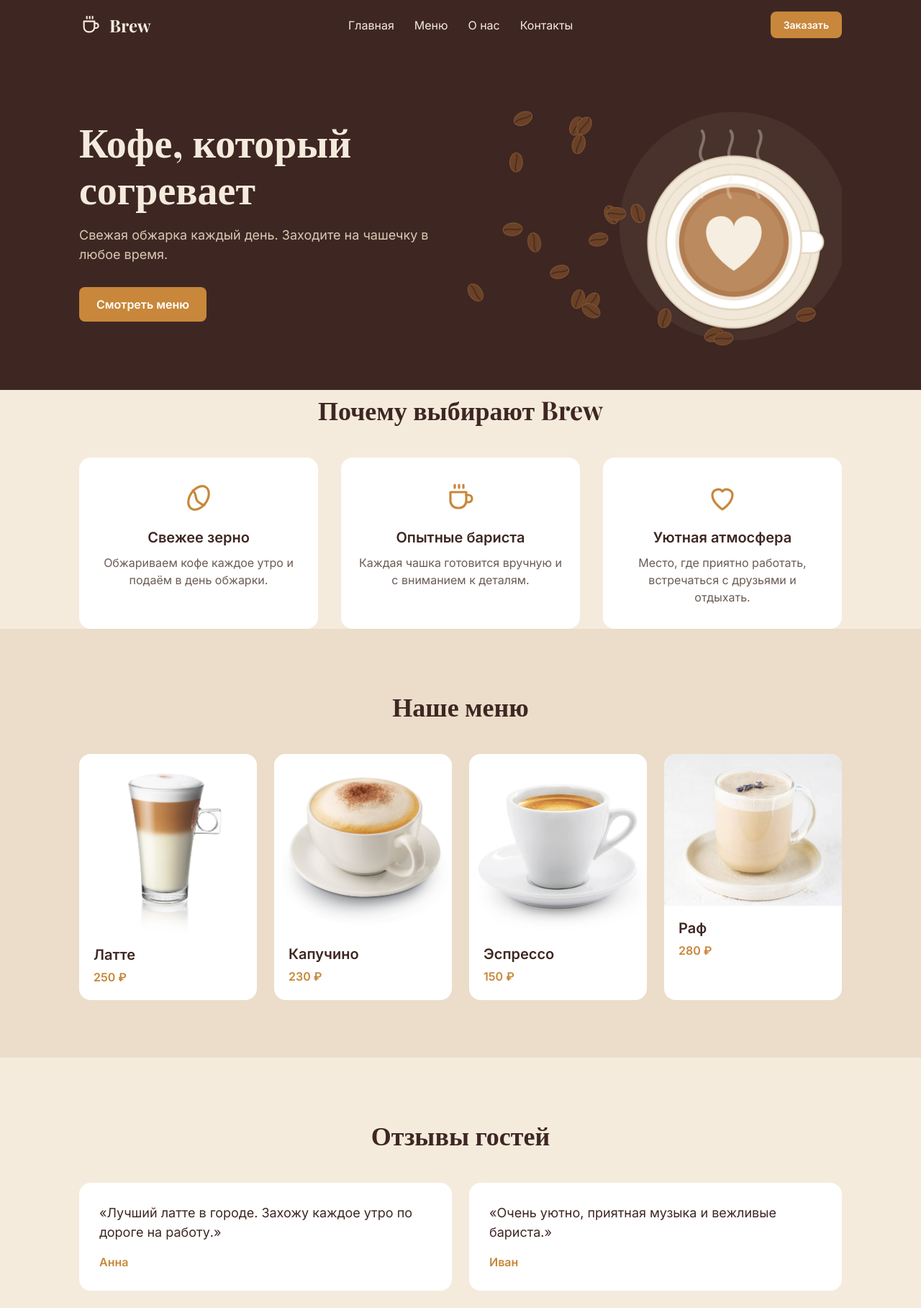
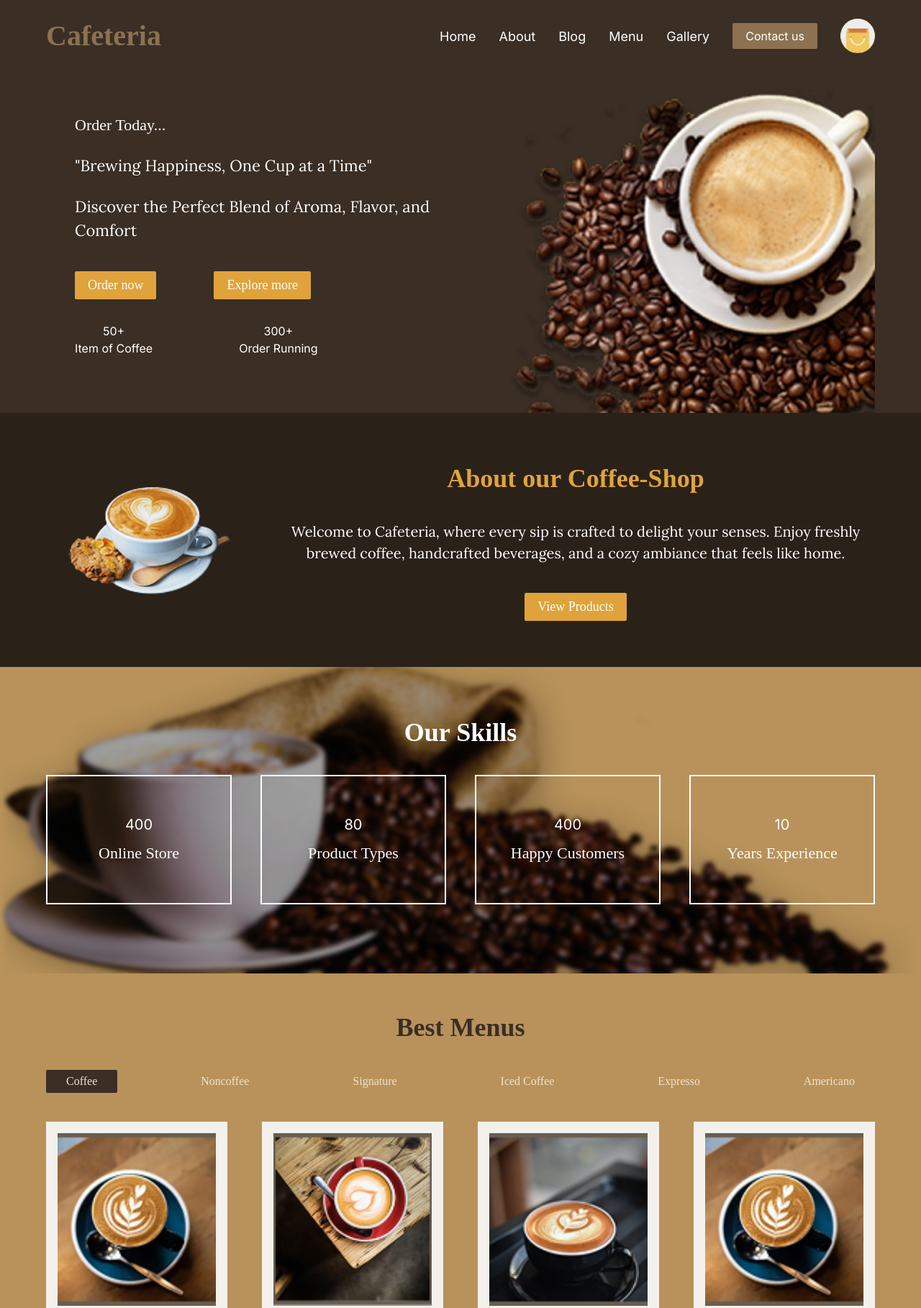
Before and after one commit to wilfreeez/lab-2, a plain HTML site: page index.html in a window 1280 px wide. Shown: the top 1818 px of the page at 72% size. Drawn offline with nearby package versions, Linux system fonts and the light colour scheme; a web font is replaced by a local one.

Commit message:
Add files via upload

```diff
--- a/css/style.css
+++ b/css/style.css
@@ -1,233 +1,335 @@
+/* ===== Переменные: цвета и шрифты из макета ===== */
 :root {
---color-dark: #3E2723;
---color-cream: #F5EBDD;
---color-accent: #C8873A;
+  --color-dark: #2A2119;
+  --color-dark-2: #3A2E25;
+  --color-gold: #E0A33B;
+  --color-gold-dark: #8C7251;
+  --color-sand: #B8925A;
+  --color-light: #FFFFFF;
+  --color-red: #7A1F1F;
+
+  --font-title: 'Inknut Antiqua', serif;
+  --font-text: 'Lora', serif;
+  --font-nav: 'Inter', sans-serif;
 }
 
 body {
-font-family: 'Inter', sans-serif;
-color: var(--color-dark);
-background: var(--color-cream);
+  font-family: var(--font-text);
+  color: var(--color-light);
+  background: var(--color-dark);
   line-height: 1.5;
 }
 
 .container {
-max-width: 1100px;
+  max-width: 1200px;
   margin: 0 auto;
-padding: 0 20px;
+  padding: 0 24px;
+}
+
+/* ===== Общие блоки ===== */
+.section-title {
+  font-family: var(--font-title);
+  font-size: 36px;
+  font-weight: 700;
+  text-align: center;
+  margin-bottom: 32px;
+  color: var(--color-dark-2);
+}
+
+.section-title--gold {
+  color: var(--color-gold);
+}
+
+.section-title--light {
+  color: var(--color-light);
 }
 
 .button {
   display: inline-block;
-padding: 12px 24px;
-background: var(--color-accent);
-color: #fff;
-border-radius: 8px;
-font-weight: 600;
+  padding: 6px 18px;
+  font-family: var(--font-title);
+  font-size: 18px;
+  color: var(--color-light);
+  background: var(--color-gold);
+  border-radius: 2px;
+  transition: opacity 0.2s;
+}
+
+.button:hover {
+  opacity: 0.85;
 }
 
 .button--small {
-padding: 8px 18px;
-font-size: 14px;
+  font-family: var(--font-nav);
+  font-size: 16px;
+  background: var(--color-gold-dark);
 }
 
-.header {
-background: var(--color-dark);
-color: var(--color-cream);
-padding: 16px 0;
+.button--red {
+  background: var(--color-red);
+  font-size: 16px;
 }
 
-.header__inner {
+/* ===== 1. Шапка ===== */
+.header {
+  background: var(--color-dark-2);
+  padding: 20px 0 0;
+}
+
+.header__top {
   display: flex;
   align-items: center;
-justify-content: space-between;
-gap: 24px;
+  gap: 32px;
 }
 
-.header__logo {
-display: flex;
-align-items: center;
-gap: 10px;
+.logo {
+  font-family: var(--font-title);
+  font-size: 40px;
+  font-weight: 700;
+  color: var(--color-gold-dark);
+  margin-right: auto;
 }
 
-.header__logo-text {
-font-family: 'Playfair Display', serif;
-font-size: 24px;
-font-weight: 700;
+.nav__list {
+  display: flex;
+  gap: 32px;
 }
 
-.menu {
-display: flex;
-gap: 28px;
+.nav__link {
+  font-family: var(--font-nav);
+  font-size: 18px;
 }
 
-.menu__link:hover {
-color: var(--color-accent);
+.nav__link:hover {
+  color: var(--color-gold);
 }
 
-.hero {
-    background: var(--color-dark);
-    color: var(--color-cream);
-    padding: 60px 0;
+.header__avatar {
+  width: 48px;
+  height: 48px;
+  border-radius: 50%;
+  background: var(--color-gold);
 }
 
-.hero__inner {
+/* Главный экран */
+.hero {
   display: flex;
   align-items: center;
   justify-content: space-between;
   gap: 40px;
+  padding-top: 40px;
 }
 
 .hero__content {
   flex: 1;
+  padding: 0 0 40px 40px;
 }
 
-.hero__title {
-    font-family: 'Playfair Display', serif;
-    font-size: 56px;
-    line-height: 1.15;
-    margin-bottom: 20px;
+.hero__subtitle,
+.hero__quote,
+.hero__text {
+  font-size: 22px;
+  margin-bottom: 24px;
 }
 
-.hero__text {
-    font-size: 18px;
-    color: #D9C9B3;
-    margin-bottom: 32px;
+.hero__subtitle {
+  font-family: var(--font-title);
+}
+
+.hero__buttons {
+  display: flex;
+  gap: 80px;
+  margin: 40px 0 32px;
+}
+
+.hero__stats {
+  display: flex;
+  gap: 120px;
+  font-family: var(--font-nav);
+  text-align: center;
+}
+
+.hero__number {
+  display: block;
 }
 
 .hero__img {
-    width: 50%;
+  width: 45%;
   height: auto;
+  align-self: flex-end;
 }
 
-.section-title {
-    font-family: 'Playfair Display', serif;
-    font-size: 36px;
+/* ===== 2. О кофейне ===== */
+.about {
+  background: var(--color-dark);
+  padding: 64px 0;
+}
+
+.about__inner {
+  display: flex;
+  align-items: center;
+  gap: 40px;
+}
+
+.about__img {
+  width: 280px;
+  height: auto;
+  flex-shrink: 0;
+}
+
+.about__content {
   text-align: center;
+}
+
+.about__text {
+  font-size: 20px;
   margin-bottom: 40px;
 }
 
-.features {
-    adding: 80px 0;
+/* ===== 3. Навыки ===== */
+.skills {
+  padding: 64px 0 96px;
+  background: var(--color-sand) url("../img/skills-bg.jpg") center / cover no-repeat;
 }
 
-.features__list {
+.skills__list {
   display: grid;
-    grid-template-columns: repeat(3, 1fr);
-    gap: 32px;
+  grid-template-columns: repeat(4, minmax(0, 1fr));
+  gap: 40px;
 }
 
-.features__item {
+.skills__item {
+  display: flex;
+  flex-direction: column;
+  align-items: center;
+  justify-content: center;
+  min-height: 180px;
+  padding: 16px;
+  border: 2px solid var(--color-light);
+  font-family: var(--font-title);
+  font-size: 22px;
   text-align: center;
-    padding: 32px 24px;
-    background: #fff;
-    border-radius: 16px;
 }
 
-.features__icon {
-margin: 0 auto 16px;
-}
-
-.features__title {
+.skills__number {
+  font-family: var(--font-nav);
   font-size: 20px;
   margin-bottom: 8px;
 }
 
-.features__text {
-    color: #6B5B53;
+/* ===== 4. Меню ===== */
+.menu {
+  background: var(--color-sand);
+  padding: 48px 0 64px;
 }
 
-.drinks {
-    padding: 80px 0;
-    background: #EBDDC9;
+.tabs {
+  display: flex;
+  justify-content: space-between;
+  flex-wrap: wrap;
+  gap: 16px;
+  margin-bottom: 40px;
 }
 
-.drinks__list {
+.tabs__item {
+  padding: 4px 28px;
+  font-family: var(--font-title);
+  font-size: 16px;
+  color: #F2E4CC;
+  background: none;
+  border: none;
+  border-radius: 2px;
+}
+
+.tabs__item--active {
+  background: var(--color-dark-2);
+}
+
+.menu__list {
   display: grid;
-    grid-template-columns: repeat(4, 1fr);
-    gap: 24px;
+  grid-template-columns: repeat(4, minmax(0, 1fr));
+  gap: 48px;
 }
 
 .card {
-    background: #fff;
-    border-radius: 16px;
-    overflow: hidden;
+  padding: 16px 16px 20px;
+  background: #F4F1EC;
+  color: var(--color-dark-2);
 }
 
 .card__img {
   width: 100%;
-    height: auto;
-}
-
-.card__body {
-padding: 16px 20px 20px;
+  aspect-ratio: 1 / 1;
+  object-fit: cover;
+  margin-bottom: 16px;
 }
 
 .card__title {
   font-size: 20px;
-margin-bottom: 4px;
+  font-weight: 400;
 }
 
 .card__price {
-    color: var(--color-accent);
-    font-weight: 600;
+  font-size: 18px;
 }
 
-.reviews {
-    padding: 80px 0;
+/* ===== 5. Галерея ===== */
+.gallery {
+  background: var(--color-dark-2);
+  padding: 48px 0 40px;
+  text-align: center;
 }
 
-.reviews__list {
+.gallery__list {
   display: grid;
-    grid-template-columns: repeat(2, 1fr);
-    gap: 24px;
+  grid-template-columns: repeat(4, minmax(0, 1fr));
+  gap: 32px;
+  margin-bottom: 40px;
 }
 
-.review {
-    padding: 28px;
-    background: #fff;
-    border-radius: 16px;
+.gallery__img {
+  width: 100%;
+  aspect-ratio: 1 / 1;
+  object-fit: cover;
 }
 
-.review__text {
-    font-size: 18px;
-    margin-bottom: 16px;
+.gallery__circles {
+  width: 460px;
+  height: auto;
+  margin: 0 auto 24px;
 }
 
-.review__author {
-    font-weight: 600;
-    color: var(--color-accent);
+/* ===== 6. Подвал ===== */
+.footer {
+  padding: 80px 0;
+  background: var(--color-dark) url("../img/footer-bg.jpg") center / cover no-repeat;
 }
 
-.footer {
-    background: var(--color-dark);
-    color: var(--color-cream);
-    padding: 40px 0;
+.footer__logo {
+  font-family: var(--font-title);
+  font-size: 48px;
+  font-weight: 700;
+  margin-bottom: 32px;
 }
 
-.footer__inner {
-    display: flex;
-    justify-content: space-between;
-    gap: 24px;
+.footer__columns {
+  display: grid;
+  grid-template-columns: repeat(3, 240px);
+  gap: 40px;
+  padding-left: 32px;
 }
 
-.footer__title {
-    font-family: 'Playfair Display', serif;
-    font-size: 24px;
-    margin-bottom: 8px;
-}
-
-.footer__text {
-    color: #D9C9B3;
-}
-
-.footer__social {
+.footer__list {
   display: flex;
   flex-direction: column;
-    gap: 8px;
-    text-align: right;
+  gap: 20px;
+  font-size: 24px;
 }
 
 .footer__link:hover {
-    color: var(--color-accent);
+  color: var(--color-gold);
 }
+
+.footer__link--underline {
+  text-decoration: underline;
+}
--- a/index.html
+++ b/index.html
@@ -1,139 +1,153 @@
 <!DOCTYPE html>
-<html lang="ru">
+<html lang="en">
 <head>
-
   <meta charset="UTF-8">
   <meta name="viewport" content="width=device-width, initial-scale=1.0">
-<title>Brew — кофейня</title>
+  <title>Cafeteria — Coffee Shop</title>
   <link rel="preconnect" href="https://fonts.googleapis.com">
   <link rel="preconnect" href="https://fonts.gstatic.com" crossorigin>
-<link href="https://fonts.googleapis.com/css2?family=Inter:wght@400;500;600&family=Playfair+Display:wght@700&display=swap" rel="stylesheet">
+  <link href="https://fonts.googleapis.com/css2?family=Inknut+Antiqua:wght@400;700&family=Lora:wght@400;500&family=Inter:wght@400;500&display=swap" rel="stylesheet">
   <link rel="stylesheet" href="css/reset.css">
   <link rel="stylesheet" href="css/style.css">
-
 </head>
 <body>
-<header class="header">
 
-<div class="container header__inner">
-
-<a class="header__logo" href="#">
-
-<img src="img/logo.svg" alt="Brew" width="32" height="32">
-<span class="header__logo-text">Brew</span>
-</a>
-
-<nav>
-<ul class="menu">
-
-<li class="menu__item"><a class="menu__link" href="#hero">Главная</a></li>
-
-<li class="menu__item"><a class="menu__link" href="#menu">Меню</a></li>
-
-<li class="menu__item"><a class="menu__link" href="#about">О нас</a></li>
-<li class="menu__item"><a class="menu__link" href="#contacts">Контакты</a></li>
+  <!-- 1. Шапка + главный экран -->
+  <header class="header" id="home">
+    <div class="container header__top">
+      <a class="logo" href="#home">Cafeteria</a>
+      <nav class="nav">
+        <ul class="nav__list">
+          <li><a class="nav__link" href="#home">Home</a></li>
+          <li><a class="nav__link" href="#about">About</a></li>
+          <li><a class="nav__link" href="#skills">Blog</a></li>
+          <li><a class="nav__link" href="#menu">Menu</a></li>
+          <li><a class="nav__link" href="#gallery">Gallery</a></li>
         </ul>
       </nav>
-<a class="button button--small" href="#contacts">Заказать</a>
+      <a class="button button--small" href="#contacts">Contact us</a>
+      <img class="header__avatar" src="img/avatar.png" alt="Профиль" width="48" height="48">
     </div>
 
+    <div class="container hero">
+      <div class="hero__content">
+        <p class="hero__subtitle">Order Today...</p>
+        <p class="hero__quote">"Brewing Happiness, One Cup at a Time"</p>
+        <p class="hero__text">Discover the Perfect Blend of Aroma, Flavor, and Comfort</p>
+        <div class="hero__buttons">
+          <a class="button" href="#menu">Order now</a>
+          <a class="button" href="#about">Explore more</a>
+        </div>
+        <ul class="hero__stats">
+          <li class="hero__stat"><span class="hero__number">50+</span>Item of Coffee</li>
+          <li class="hero__stat"><span class="hero__number">300+</span>Order Running</li>
+        </ul>
+      </div>
+      <img class="hero__img" src="img/hero.png" alt="Чашка кофе с зёрнами" width="520" height="460">
+    </div>
   </header>
+
   <main>
-    <section class="hero" id="hero">
-        <div class="container hero__inner">
-            <div class="hero__content">
-                <h1 class="hero__title">Кофе, который согревает</h1>
-                <p class="hero__text">Свежая обжарка каждый день. Заходите на чашечку в любое время.</p>
-                <a class="button" href="#menu">Смотреть меню</a>
+    <!-- 2. О кофейне -->
+    <section class="about" id="about">
+      <div class="container about__inner">
+        <img class="about__img" src="img/about.png" alt="Капучино с печеньем" width="300" height="220">
+        <div class="about__content">
+          <h2 class="section-title section-title--gold">About our Coffee-Shop</h2>
+          <p class="about__text">Welcome to Cafeteria, where every sip is crafted to delight your senses. Enjoy freshly brewed coffee, handcrafted beverages, and a cozy ambiance that feels like home.</p>
+          <a class="button" href="#menu">View Products</a>
         </div>
-            <img class="hero__img" src="img/hero.jpg" alt="Чашка латте с сердечком" width="600" height="400">
       </div>
     </section>
-    <section class="features" id="about">
+
+    <!-- 3. Навыки / статистика -->
+    <section class="skills" id="skills">
       <div class="container">
-            <h2 class="section-title">Почему выбирают Brew</h2>
-            <ul class="features__list">
-                <li class="features__item">
-                    <img class="features__icon" src="img/icon-bean.svg" alt="" width="48" height="48">
-                    <h3 class="features__title">Свежее зерно</h3>
-                    <p class="features__text">Обжариваем кофе каждое утро и подаём в день обжарки.</p>
+        <h2 class="section-title section-title--light">Our Skills</h2>
+        <ul class="skills__list">
+          <li class="skills__item"><span class="skills__number">400</span>Online Store</li>
+          <li class="skills__item"><span class="skills__number">80</span>Product Types</li>
+          <li class="skills__item"><span class="skills__number">400</span>Happy Customers</li>
+          <li class="skills__item"><span class="skills__number">10</span>Years Experience</li>
+        </ul>
+      </div>
+    </section>
+
+    <!-- 4. Меню -->
+    <section class="menu" id="menu">
+      <div class="container">
+        <h2 class="section-title">Best Menus</h2>
+        <ul class="tabs">
+          <li><button class="tabs__item tabs__item--active" type="button">Coffee</button></li>
+          <li><button class="tabs__item" type="button">Noncoffee</button></li>
+          <li><button class="tabs__item" type="button">Signature</button></li>
+          <li><button class="tabs__item" type="button">Iced Coffee</button></li>
+          <li><button class="tabs__item" type="button">Expresso</button></li>
+          <li><button class="tabs__item" type="button">Americano</button></li>
+        </ul>
+        <ul class="menu__list">
+          <li class="card">
+            <img class="card__img" src="img/menu-1.jpg" alt="Iced Coffee" width="240" height="240">
+            <h3 class="card__title">Iced Coffee</h3>
+            <p class="card__price">$10.13</p>
           </li>
-                <li class="features__item">
-                    <img class="features__icon" src="img/icon-cup.svg" alt="" width="48" height="48">
-                    <h3 class="features__title">Опытные бариста</h3>
-                    <p class="features__text">Каждая чашка готовится вручную и с вниманием к деталям.</p>
+          <li class="card">
+            <img class="card__img" src="img/menu-2.jpg" alt="Latte Coffee" width="240" height="240">
+            <h3 class="card__title">Latte Coffee</h3>
+            <p class="card__price">$10.13</p>
           </li>
-                <li class="features__item">
-                    <img class="features__icon" src="img/icon-heart.svg" alt="" width="48" height="48">
-                    <h3 class="features__title">Уютная атмосфера</h3>
-                    <p class="features__text">Место, где приятно работать, встречаться с друзьями и отдыхать.</p>
+          <li class="card">
+            <img class="card__img" src="img/menu-3.jpg" alt="Dalgona Coffee" width="240" height="240">
+            <h3 class="card__title">Dalgona Coffee</h3>
+            <p class="card__price">$10.13</p>
+          </li>
+          <li class="card">
+            <img class="card__img" src="img/menu-4.jpg" alt="Hot Coffee" width="240" height="240">
+            <h3 class="card__title">Hot Coffee</h3>
+            <p class="card__price">$10.13</p>
           </li>
         </ul>
       </div>
     </section>
-    <section class="drinks" id="menu">
+
+    <!-- 5. Галерея -->
+    <section class="gallery" id="gallery">
       <div class="container">
-            <h2 class="section-title">Наше меню</h2>
-            <ul class="drinks__list">
-                <li class="card">
-                    <img class="card__img" src="img/latte.jpg" alt="Латте" width="600" height="600">
-                    <div class="card__body">
-                        <h3 class="card__title">Латте</h3>
-                        <p class="card__price">250 ₽</p>
-                    </div>
-                </li>
-                <li class="card">
-                    <img class="card__img" src="img/cappuccino.jpg" alt="Капучино" width="600" height="600">
-                    <div class="card__body">
-                        <h3 class="card__title">Капучино</h3>
-                        <p class="card__price">230 ₽</p>
-                    </div>
-                </li>
-                <li class="card">
-                    <img class="card__img" src="img/espresso.jpg" alt="Эспрессо" width="600" height="600">
-                    <div class="card__body">
-                        <h3 class="card__title">Эспрессо</h3>
-                        <p class="card__price">150 ₽</p>
-                    </div>
-                </li>
-                <li class="card">
-                    <img class="card__img" src="img/raf.jpg" alt="Раф" width="600" height="600">
-                    <div class="card__body">
-                        <h3 class="card__title">Раф</h3>
-                        <p class="card__price">280 ₽</p>
-                    </div>
-                </li>
+        <h2 class="section-title section-title--light">Our Gallery</h2>
+        <ul class="gallery__list">
+          <li><img class="gallery__img" src="img/gallery-1.jpg" alt="Латте макиато" width="280" height="280"></li>
+          <li><img class="gallery__img" src="img/gallery-2.jpg" alt="Эспрессо из кофемашины" width="280" height="280"></li>
+          <li><img class="gallery__img" src="img/gallery-3.jpg" alt="Латте-арт" width="280" height="280"></li>
+          <li><img class="gallery__img" src="img/gallery-4.jpg" alt="Чашка капучино" width="280" height="280"></li>
         </ul>
-        </div>
-    </section>
-    <section class="reviews">
-        <div class="container">
-            <h2 class="section-title">Отзывы гостей</h2>
-            <ul class="reviews__list">
-                <li class="review">
-                    <p class="review__text">«Лучший латте в городе. Захожу каждое утро по дороге на работу.»</p>
-                    <p class="review__author">Анна</p>
-                </li>
-                <li class="review">
-                    <p class="review__text">«Очень уютно, приятная музыка и вежливые бариста.»</p>
-                    <p class="review__author">Иван</p>
-                </li>
-            </ul>
+        <img class="gallery__circles" src="img/circles.png" alt="" width="460" height="100">
+        <a class="button button--red" href="#gallery">Show more</a>
       </div>
     </section>
   </main>
+
+  <!-- 6. Подвал -->
   <footer class="footer" id="contacts">
-    <div class="container footer__inner">
-        <div class="footer__info">
-            <p class="footer__title">Brew</p>
-            <p class="footer__text">ул. Ленина, 10</p>
-            <p class="footer__text">Ежедневно 8:00–22:00</p>
-        </div>
-        <ul class="footer__social">
-            <li><a class="footer__link" href="#">Instagram</a></li>
-            <li><a class="footer__link" href="#">Telegram</a></li>
+    <div class="container">
+      <p class="footer__logo">Cafeteria</p>
+      <div class="footer__columns">
+        <ul class="footer__list">
+          <li><a class="footer__link" href="#about">About us</a></li>
+          <li><a class="footer__link" href="#">Reviews</a></li>
+          <li><a class="footer__link" href="#gallery">Gallery</a></li>
+        </ul>
+        <ul class="footer__list">
+          <li><a class="footer__link" href="#">Customer care</a></li>
+          <li><a class="footer__link" href="#">Privacy Policy</a></li>
+        </ul>
+        <ul class="footer__list">
+          <li class="footer__heading">Get In Touch</li>
+          <li><a class="footer__link footer__link--underline" href="mailto:cafeteria@gmail.com">Cafeteria@gmail.com</a></li>
+          <li><a class="footer__link" href="tel:+916574267">+916574267</a></li>
         </ul>
       </div>
+    </div>
   </footer>
+
 </body>
 </html>
```
Also changed, not shown: css/reset.css (+0 -11 lines), img/about.png (added), img/avatar.png (added), img/circles.png (added), img/footer-bg.png (added), img/gallery-1.jpg (added), img/gallery-2.jpg (added), img/gallery-3.jpg (added), img/gallery-4.jpg (added), img/hero.png (added), img/menu-1.jpg (added), img/menu-2.jpg (added), img/menu-3.jpg (added), img/menu-4.jpg (added), 1 more files. Lines whose indentation alone changed are shown as unchanged.
